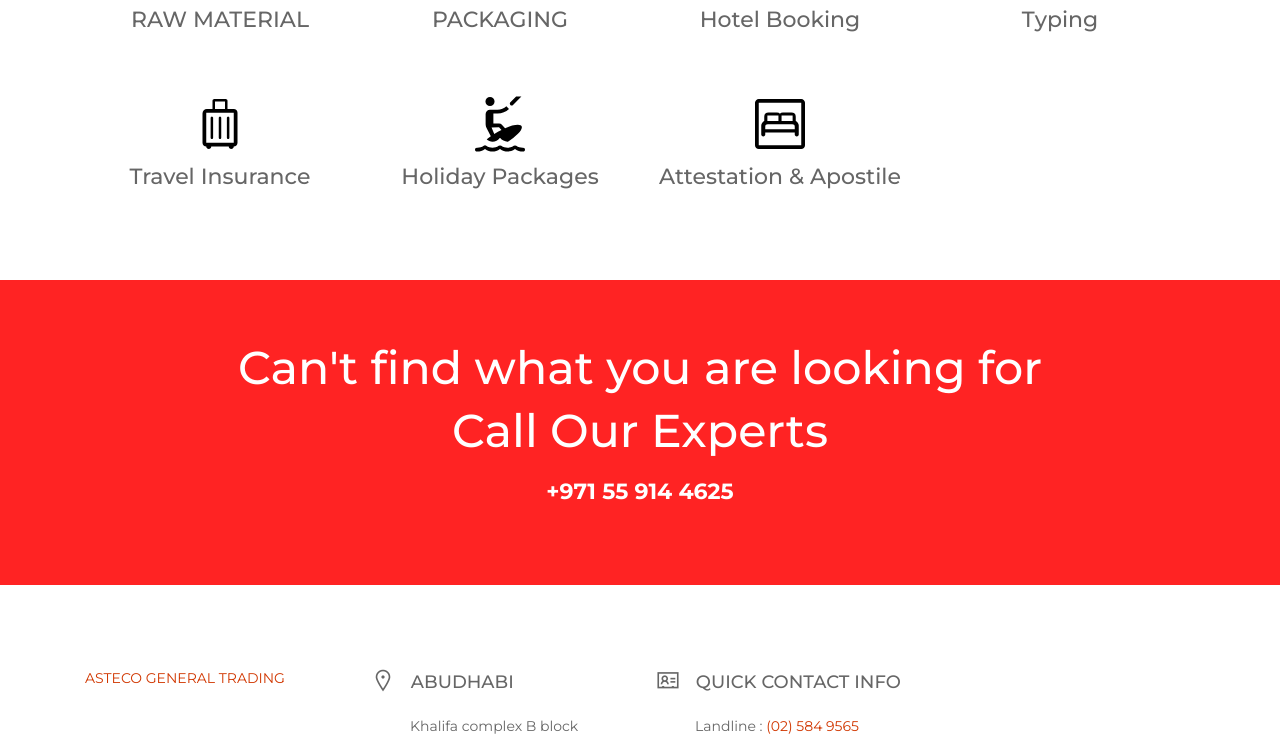
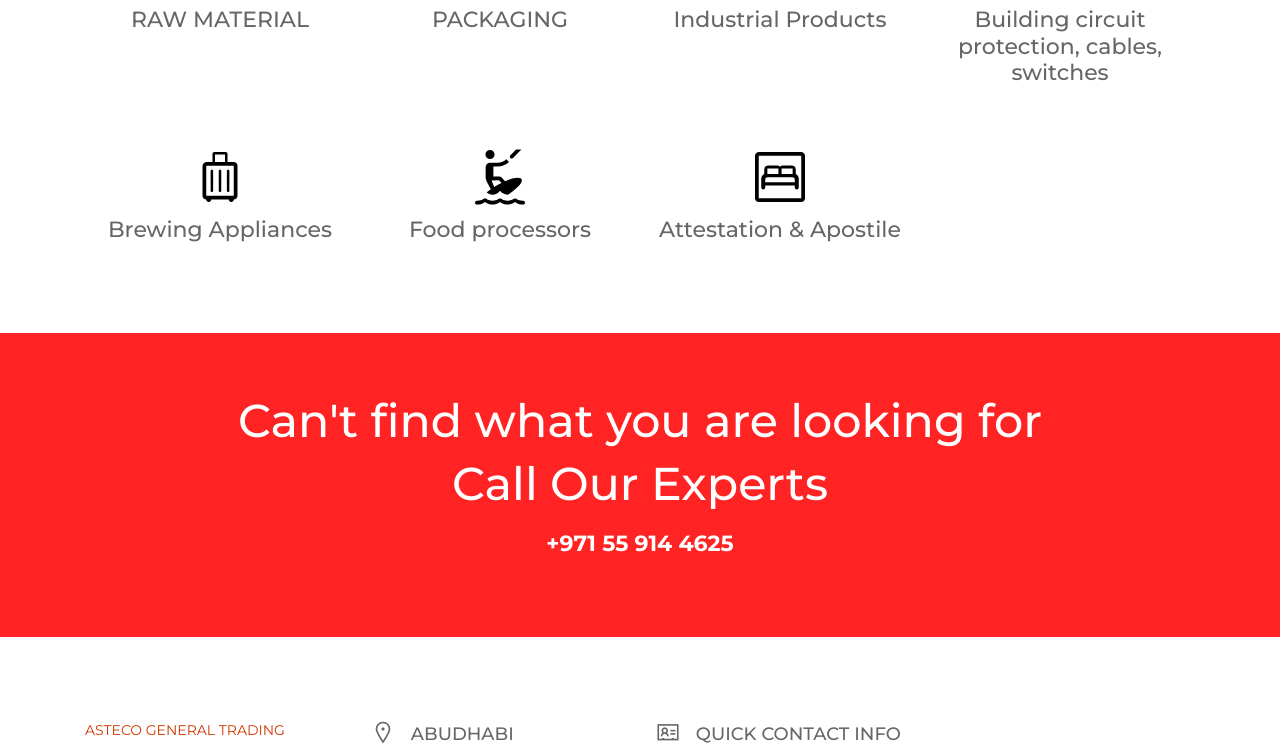
Before and after one commit to rizwangithub/asteco, a plain HTML site: page index.html in a window 1280 px wide. Shown: the part 943-1692 px from the top of the page. Drawn offline with nearby package versions, Linux system fonts and the light colour scheme.

Commit message:
Update index.html

```diff
--- a/index.html
+++ b/index.html
@@ -188,7 +188,7 @@
 
             <img src="images/icons/hb.svg">
 
-            <h4> Hotel Booking </h4>
+            <h4> Industrial Products </h4>
 
           </div>
         </div>
@@ -198,7 +198,7 @@
 
             <img src="images/icons/type.svg">
 
-            <h4> Typing </h4>
+            <h4> Building circuit protection, cables, switches </h4>
 
           </div>
         </div>
@@ -215,7 +215,7 @@
 
             <img src="images/icons/t.svg">
 
-            <h4>Travel Insurance</h4>
+            <h4>Brewing Appliances</h4>
 
           </div>
 
@@ -226,7 +226,7 @@
 
             <img src="images/icons/h.svg">
 
-            <h4>Holiday Packages</h4>
+            <h4>Food processors</h4>
 
           </div>
         </div>
```
